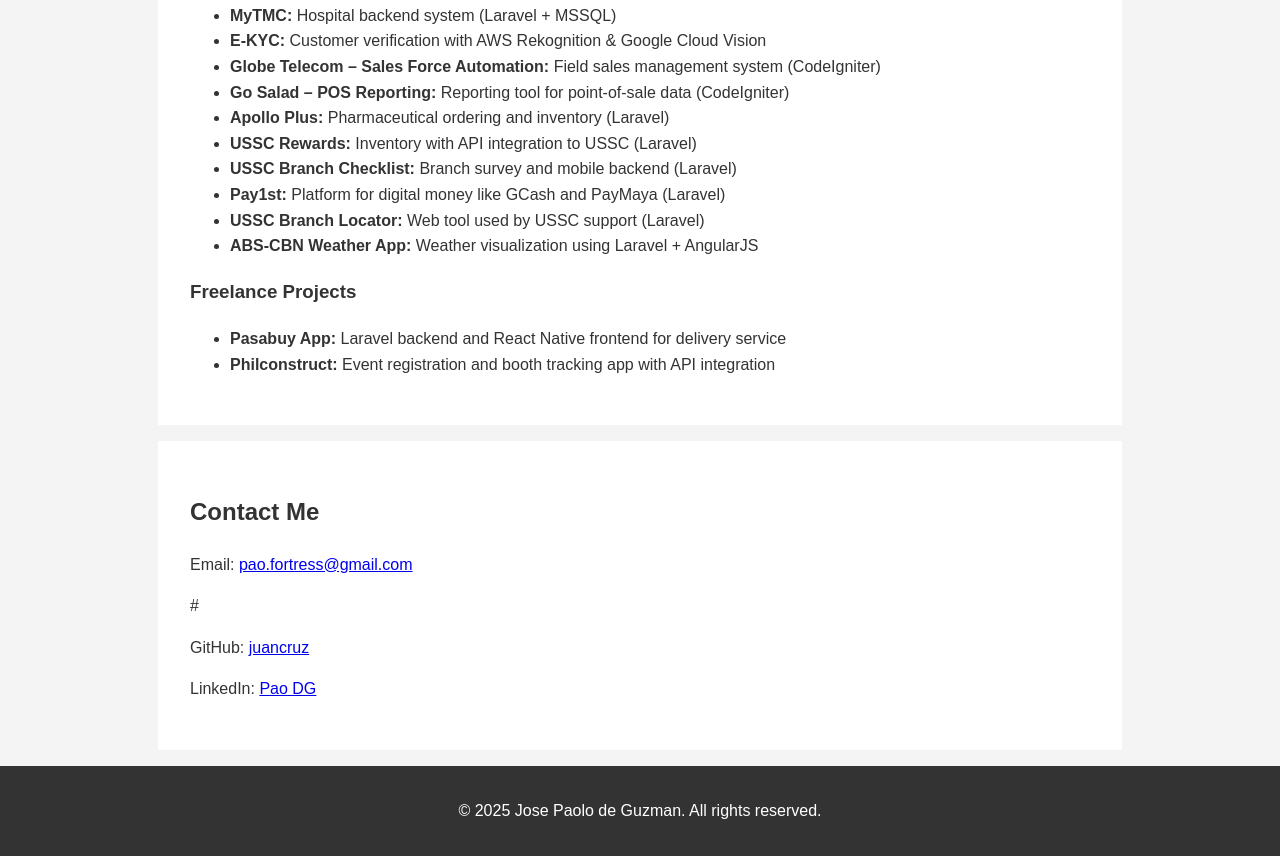
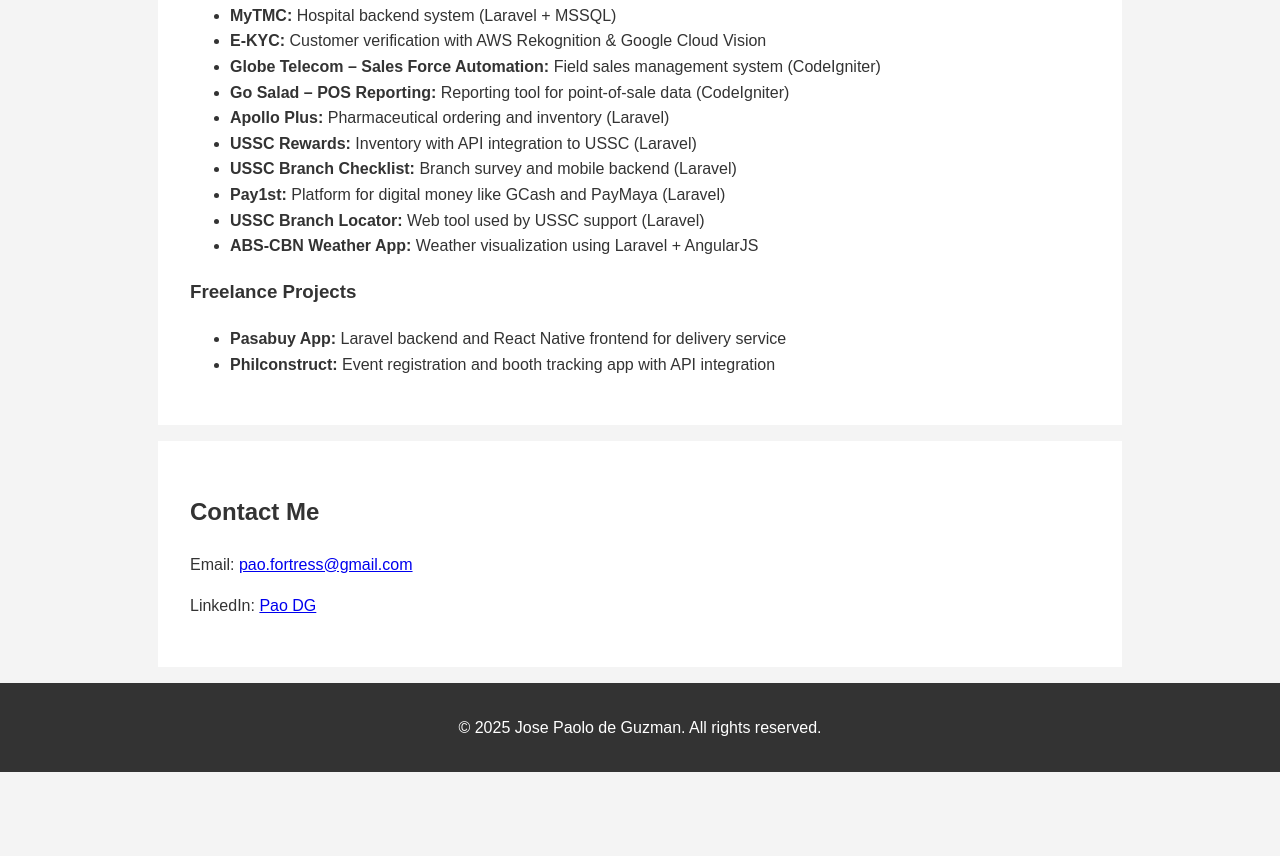
Before and after one commit to josepaolosdg/josepaolosdg.github.io, a plain HTML site: page index.html in a window 1280 px wide. Shown: the part 1021-1877 px from the top of the page. After the commit the page ends 1793 px from the top, so only its background shows below. Drawn offline with Linux system fonts and the light colour scheme.

Commit message:
commented out github link

```diff
--- a/index.html
+++ b/index.html
@@ -68,7 +68,7 @@
   <section id="contact">
     <h2>Contact Me</h2>
     <p>Email: <a href="mailto:pao.fortress@gmail.com">pao.fortress@gmail.com</a></p>
-    # <p>GitHub: <a href="https://github.com/juancruz" target="_blank">juancruz</a></p>
+    <!-- <p>GitHub: <a href="https://github.com/juancruz" target="_blank">juancruz</a></p> -->
     <p>LinkedIn: <a href="https://www.linkedin.com/in/paolo-dg-3a6963109?trk=contact-info" target="_blank">Pao DG</a></p>
   </section>
 
```
